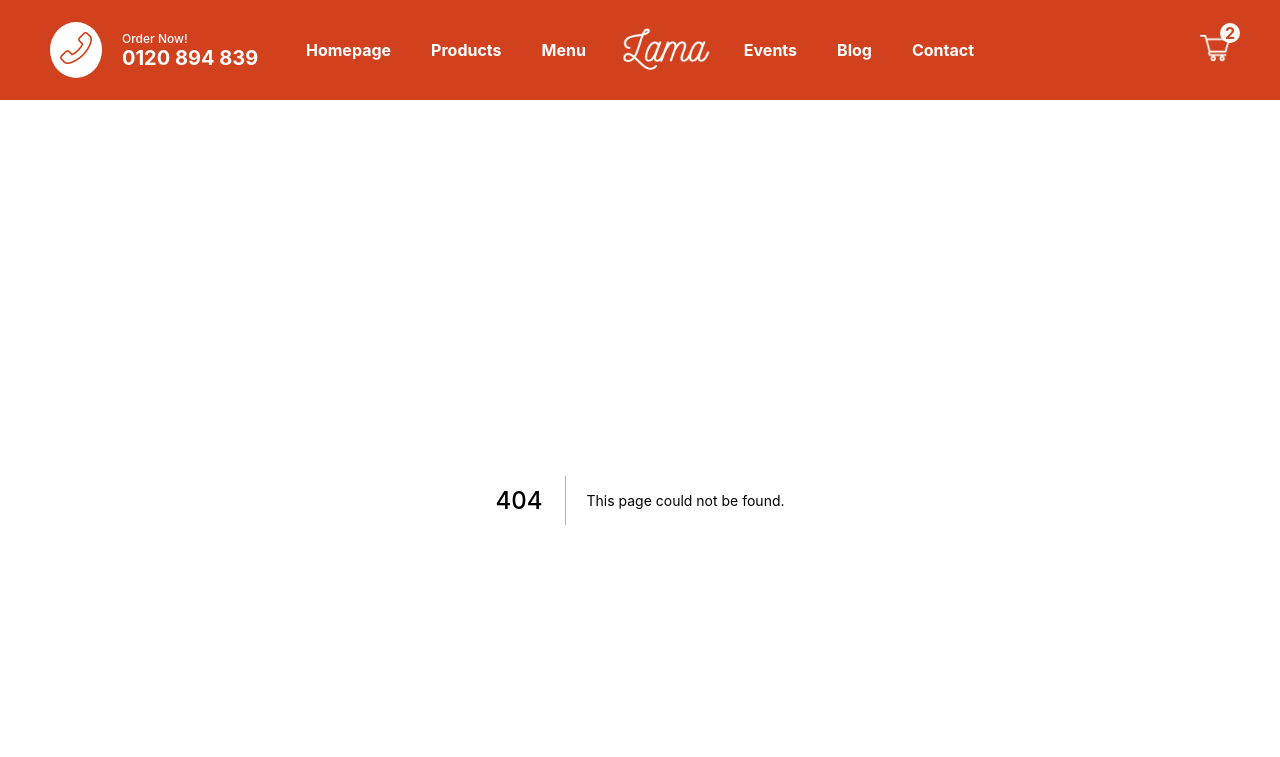
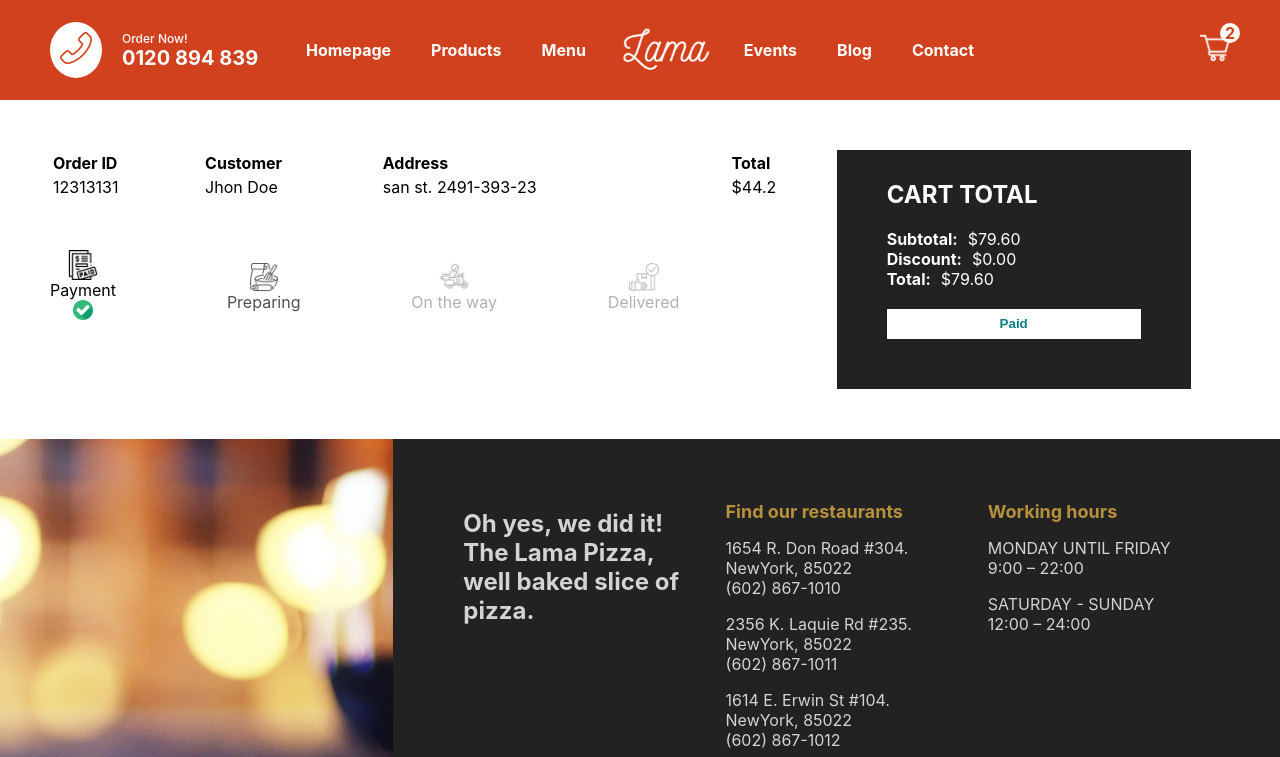
Before and after one commit to tarunfy/pizza-shop, a Next.js app: page /orders/1 in a window 1280 px wide. Before the commit this address had no page. Shown: the top 757 px of the page. Built offline with nearby package versions, Linux system fonts and the light colour scheme.

Commit message:
created order tracking page

```diff
--- /dev/null
+++ b/pages/orders/[id].jsx
@@ -0,0 +1,121 @@
+import Image from "next/image";
+import styles from "../../styles/Order.module.css";
+
+const Order = () => {
+  const status = 0;
+
+  const statusClass = (index) => {
+    if (index - status < 1) return styles.done;
+    if (index - status === 1) return styles.inProgress;
+    if (index - status > 1) return styles.undone;
+  };
+
+  return (
+    <div className={styles.container}>
+      <div className={styles.left}>
+        <div className={styles.row}>
+          <table className={styles.table}>
+            <tr className={styles.trTitle}>
+              <th>Order ID</th>
+              <th>Customer</th>
+              <th>Address</th>
+              <th>Total</th>
+            </tr>
+            <tr>
+              <td>
+                <span className={styles.id}>12313131</span>
+              </td>
+              <td>
+                <span className={styles.name}>Jhon Doe</span>
+              </td>
+              <td>
+                <span className={styles.address}>san st. 2491-393-23</span>
+              </td>
+              <td>
+                <span className={styles.total}>$44.2</span>
+              </td>
+            </tr>
+          </table>
+        </div>
+        <div className={styles.row}>
+          <div className={statusClass(0)}>
+            <Image src="/img/paid.png" alt="status" height={30} width={30} />
+            <span>Payment</span>
+            <div className={styles.checkedIcon}>
+              <Image
+                src="/img/checked.png"
+                alt="checked"
+                width={20}
+                height={20}
+              />
+            </div>
+          </div>
+
+          <div className={statusClass(1)}>
+            <Image src="/img/bake.png" alt="status" height={30} width={30} />
+            <span>Preparing</span>
+            <div className={styles.checkedIcon}>
+              <Image
+                src="/img/checked.png"
+                alt="checked"
+                width={20}
+                height={20}
+              />
+            </div>
+          </div>
+
+          <div className={statusClass(2)}>
+            <Image src="/img/bike.png" alt="status" height={30} width={30} />
+            <span>On the way</span>
+            <div className={styles.checkedIcon}>
+              <Image
+                src="/img/checked.png"
+                alt="checked"
+                width={20}
+                height={20}
+              />
+            </div>
+          </div>
+
+          <div className={statusClass(3)}>
+            <Image
+              src="/img/delivered.png"
+              alt="status"
+              height={30}
+              width={30}
+            />
+            <span>Delivered</span>
+            <div className={styles.checkedIcon}>
+              <Image
+                src="/img/checked.png"
+                alt="checked"
+                width={20}
+                height={20}
+              />
+            </div>
+          </div>
+        </div>
+      </div>
+
+      <div className={styles.right}>
+        <div className={styles.wrapper}>
+          <h2 className={styles.title}>CART TOTAL</h2>
+          <div className={styles.totalText}>
+            <b className={styles.totalTextTitle}>Subtotal:</b>$79.60
+          </div>
+          <div className={styles.totalText}>
+            <b className={styles.totalTextTitle}>Discount:</b>$0.00
+          </div>
+          <div className={styles.totalText}>
+            <b className={styles.totalTextTitle}>Total:</b>$79.60
+          </div>
+          <button disabled className={styles.btn}>
+            Paid
+          </button>
+        </div>
+      </div>
+    </div>
+  );
+};
+
+export default Order;
--- a/styles/Cart.module.css
+++ b/styles/Cart.module.css
@@ -56,5 +56,4 @@
     cursor: pointer;
     margin-top: 20px;
     font-weight: bold;
-
 }
--- /dev/null
+++ b/styles/Order.module.css
@@ -0,0 +1,89 @@
+.container {
+    padding: 50px;
+    display: flex;
+}
+
+.left{
+    flex: 2;
+}
+
+.right{
+    flex: 1;
+}
+
+.table{
+    width: 100%;
+    text-align: left;
+    margin-bottom: 50px;
+}
+
+.row:last-child{
+    width: 80%;
+    display: flex;
+    justify-content: space-between;
+    align-items: center;
+}
+
+.done{
+    display: flex;
+    flex-direction: column;
+    align-items: center;
+}
+
+.inProgress{
+    display: flex;
+    flex-direction: column;
+    align-items: center;
+    animation: inProgress 1s ease infinite alternate;
+}
+
+@keyframes inProgress {
+    from {
+        opacity: 0;
+    }
+    to{
+        opacity: 1;
+    }
+}
+
+.undone{
+    display: flex;
+    flex-direction: column;
+    align-items: center;
+    opacity: 0.3;
+}
+
+.done{
+    display: flex;
+    flex-direction: column;
+    align-items: center;
+}
+.undone .checkedIcon, .inProgress .checkedIcon{
+    display: none;
+}
+
+
+.wrapper{
+    width: 90%;
+    max-height: 300px;
+    background-color: #222;
+    padding: 50px;
+    padding-top: 10px;
+    display: flex;
+    flex-direction: column;
+    justify-content: space-between;
+    color: white;
+}
+.totalTextTitle{
+    margin-right: 10px;
+}
+
+.btn{
+    background-color: white;
+    height: 30px;
+    color: teal;
+    margin-top: 20px;
+    font-weight: bold;
+    cursor: not-allowed;
+    border: none;
+}
```
